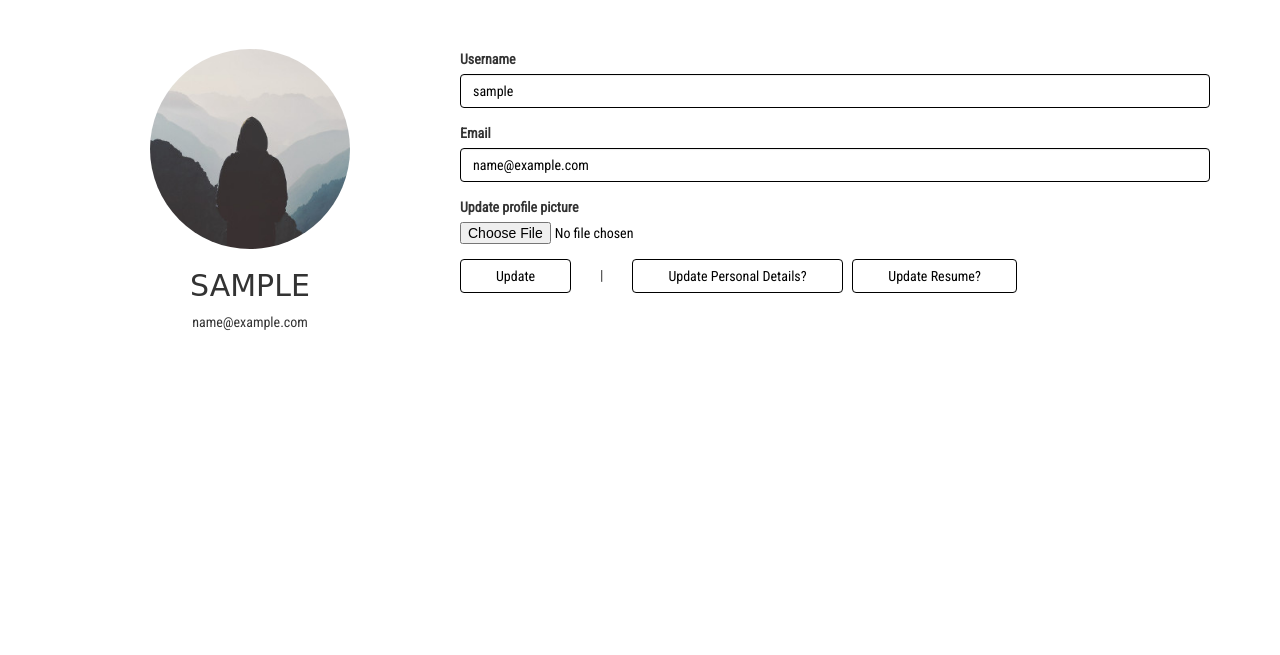
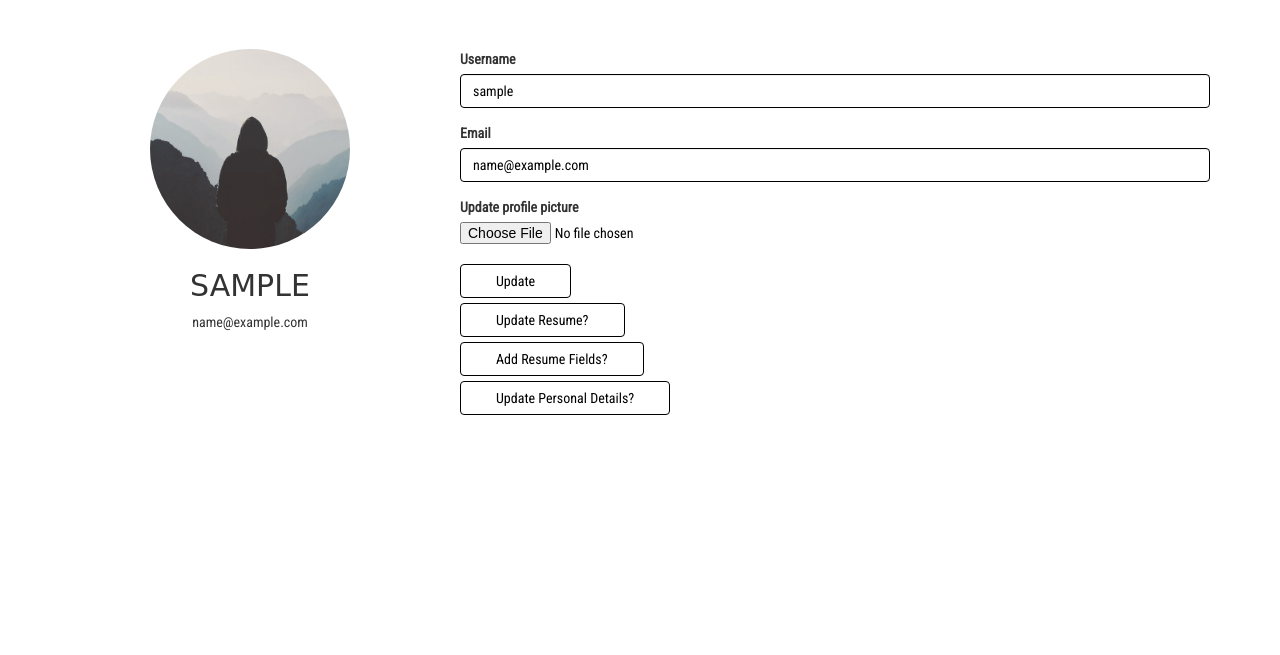
Before and after one commit to Ravi828rk/test, a Flask app: page /account in a window 1280 px wide. Shown: the part 51-706 px from the top of the page. Run offline with Flask 2, Linux system fonts and the light colour scheme; the visitor is signed in with stand-in values (Sample User, id 1); data comes from the database, SQL or seed files in the repository; both versions use the stored data as it was after the commit; data that the repository does not hold is empty; some libraries are stand-ins or nearby versions; some web fonts are replaced.

Commit message:
resume field

```diff
--- a/root/routes.py
+++ b/root/routes.py
@@ -21,11 +21,6 @@ def home():
     pe = current_user.resume_details.filter_by(category='PROFESSIONAL EXPERIENCE')
     pw = current_user.resume_details.filter_by(category='PROJECT WORK')
     ea = current_user.resume_details.filter_by(category='EXTRACURRICULAR ACTIVITY')
-    print(r)
-    print(edu)
-    print(pe)
-    print(pw)
-    print(ea)
     image = url_for('static', filename='profile_pics/' + current_user.image)
     return render_template('profile.html', title='Home', user=current_user,
                            image_file=image, r=r, edu=edu, pe=pe, pw=pw, ea=ea)
@@ -273,9 +268,9 @@ def contact_us():
     return render_template('contact_us.html', form=form, title='Contact Us')
 
 
-@app.route('/education', methods=['POST', 'GET'])
+@app.route('/resume_details', methods=['POST', 'GET'])
 @login_required
-def education():
+def resume_details():
     form = ResumeDetails()
     # category = request.form.get('category')
     print(form.category.data)
@@ -285,6 +280,43 @@ def education():
         db.session.add(details)
         db.session.commit()
         flash('Your details saved', 'success')
-        return redirect(url_for('education'))
+        return redirect(url_for('resume_details'))
 
     return render_template('resume_details.html', form=form, title='Resume Details')
+
+
+@app.route('/update_resume_details/<id>', methods=['POST', 'GET'])
+@login_required
+def update_resume_details(id):
+    form = ResumeDetails()
+    resume_detail = Resume.query.filter_by(id=id).first_or_404()
+    print(resume_detail.resume_details.username)
+    if resume_detail.resume_details.username != current_user.username:
+        abort(403)
+    if form.validate_on_submit():
+        resume_detail.category = form.category.data
+        resume_detail.year = form.year.data
+        resume_detail.title = form.title.data
+        resume_detail.sub_title = form.sub_title.data
+        resume_detail.body = form.body.data
+        db.session.commit()
+        flash('Details Updated Successfully!', 'success')
+    if request.method == 'GET':
+        form.category.data = resume_detail.category
+        form.title.data = resume_detail.title
+        form.sub_title.data = resume_detail.sub_title
+        form.body.data = resume_detail.body
+        form.year.data = resume_detail.year
+    return render_template('resume_details.html', form=form, tilte='Update details')
+
+
+@app.route('/resume_details/delete/<id>', methods=['POST', 'GET'])
+@login_required
+def delete_resume_details(id):
+    resume_detail = Resume.query.filter_by(id=id).first_or_404()
+    if resume_detail.resume_details.username != current_user.username:
+        abort(403)
+    db.session.delete(resume_detail)
+    db.session.commit()
+    flash('Details deleted successfully!', 'success')
+    return redirect(url_for('home'))
--- a/root/static/main.css
+++ b/root/static/main.css
@@ -15,6 +15,39 @@ body{
 	background-color: #fff;
 	border-color: #000;
 	color: #000;
+}
+.la{
+	text-align: right;
+}
+@media screen and (min-width: 720px){
+	div.wrapper {
+	  display: flex;
+	  justify-content: space-between;
+	}
+
+	div.main,
+	div.sidebar {
+
+	  padding: 15px;
+	  background-color: #fff;
+	}
+
+	.main {
+		border:1px solid #000;
+	  width: 65%;
+	  height: auto;
+	}
+
+	.sidebar {
+
+	  width: 25%;
+	  height: 25vh;
+	}
+	div.sidebar {
+	  position: -webkit-sticky;
+	  position: sticky;
+	  top: 100px;
+	}
 }
 .mt-1{
 	margin-top: 1px;
--- a/root/templates/account.html
+++ b/root/templates/account.html
@@ -51,11 +51,15 @@
 			</div>
 
 			<div class="form-group">
-				{{ form.submit(class="btn btn-default cb")}}
-				&nbsp;&nbsp;&nbsp;&nbsp;&nbsp;&nbsp;&nbsp;&nbsp;|&nbsp;&nbsp;&nbsp;&nbsp;&nbsp;&nbsp;&nbsp;&nbsp;
-				<a href="{{ url_for('update_user_details') }}" class="btn btn-default cb"> Update Personal Details?</a>
-				&nbsp;
-				<a href="{{ url_for('upload_resume') }}" class="btn btn-default cb"> Update Resume?</a>
+				{{ form.submit(class="btn btn-default cb mt-5")}}
+				 <br>
+
+				<a href="{{ url_for('upload_resume') }}" class="btn btn-default cb mt-5"> Update Resume?</a>
+				 <br>
+				<a href="{{ url_for('resume_details') }}" class="btn btn-default cb mt-5"> Add Resume Fields?</a>
+				<br>
+				<a href="{{ url_for('update_user_details') }}" class="btn btn-default cb mt-5"> Update Personal Details?</a>
+
 			</div>
 		</form>
 
```
Also changed, not shown: root/templates/profile.html (+28 -10 lines), app.db.
